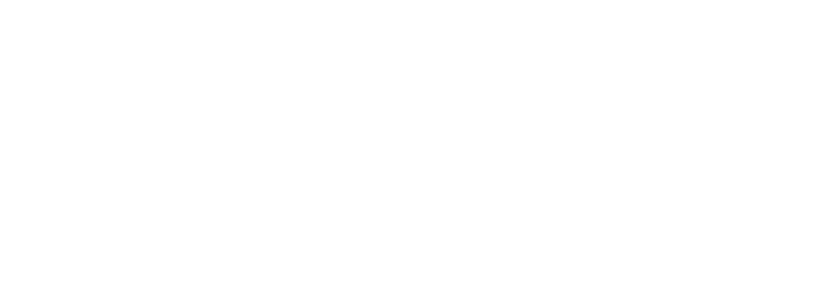
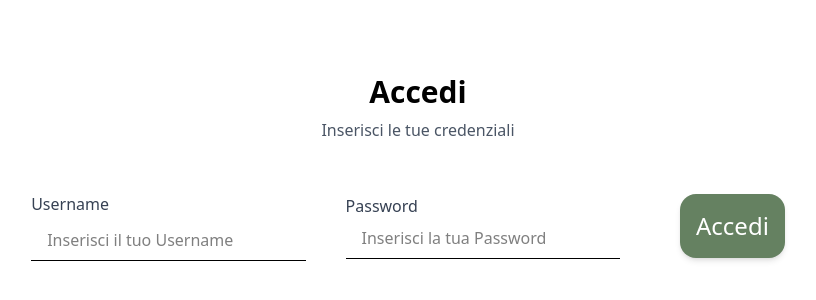
Before and after one commit to VincT89/RecipesView, a React (Vite) app: page /login in a window 1280 px wide. Before the commit this address had no page. Shown: the part 224-524 px from the top of the page, without its empty margins (222-1038 px from the left). Built offline with nearby package versions, Linux system fonts and the light colour scheme.

Commit message:
modifiche

```diff
--- a/src/App.jsx
+++ b/src/App.jsx
@@ -1,15 +1,19 @@
 import { Routes, Route } from "react-router-dom";
 import Button from "./components/Button";
 import { Card } from "./components/Card";
+import LoginPage from "./pages/LoginPage";
+import ProfilePage from "./pages/ProfilePage";
 
 function App() {
 
   return (
     <Routes>
         <Route path="/" element={<Card  image='https://cdn.dummyjson.com/recipe-images/1.webp' name='pizza' description='loremiopuoihl'></Card>} />
-        {/* <Route path="/login" element={<LoginPage />} />
+        <Route path="/login" element={<LoginPage />} />
+        <Route path="/dashboardProfilo" element={<ProfilePage />} />
+        {/*
         <Route path="/dashboardRicette" element={<RecipesViewPage />} />
-        <Route path="/dashboardProfilo" element={<ProfilePage />} /> */}
+         */}
       </Routes>
   )
 }
--- /dev/null
+++ b/src/pages/LoginPage.jsx
@@ -0,0 +1,101 @@
+import { useState } from "react";
+import Button from "../components/Button";
+import { useDispatch } from "react-redux";
+import { useNavigate } from "react-router-dom";
+import { login } from "../store/features/authSlice";
+
+const LoginPage = () => {
+
+    const dispatch = useDispatch();
+    const navigate = useNavigate();
+
+    const [form, setForm] = useState({
+        username: "",
+        password: ""
+    });
+
+    const handleChange = (event) => {
+        const name = event.target.name;
+        const value = event.target.value;
+        setForm((form) => {
+            return {
+                ...form,
+                [name]: value
+            };
+        });
+    };
+
+    const handleSubmit = async (event) => {
+        event.preventDefault();
+
+        try {
+            const response = await fetch("https://dummyjson.com/auth/login", {
+                method: "POST",
+                headers: { "Content-Type": "application/json" },
+                body: JSON.stringify(form)
+            });
+
+            if (!response.ok) {
+                throw new Error("Internal server error")
+            };
+
+            const data = await response.json();
+
+            const { accessToken, refreshToken, ...user } = data;
+
+            dispatch(login({ user, accessToken }));
+            navigate("/dashboardProfilo");
+
+        } catch (error) {
+            console.log(error)
+        };
+    };
+
+    return (
+        <>
+            <div className="flex flex-col justify-center items-center w-full min-h-screen px-4">
+                <div className="mb-8 text-center">
+                    <h2 className="text-3xl font-semibold mb-2">Accedi</h2>
+                    <p className="text-gray-600">Inserisci le tue credenziali</p>
+                </div>
+
+                <form onSubmit={handleSubmit} className="flex flex-col sm:flex-row gap-10 justify-center items-center">
+                    <div className="w-full sm:w-1/3">
+                        <label className="block mb-1 text-gray-700 text-center sm:text-left">Username</label>
+                        <input
+                            type="text"
+                            name="username"
+                            value={form.username}
+                            onChange={handleChange}
+                            required
+                            placeholder="Inserisci il tuo Username"
+                            className="w-full px-4 py-2 border-b border-[--color-button-500] focus:outline-none"
+                        />
+                    </div>
+
+                    <div className="w-full sm:w-1/3">
+                        <label className=" text-gray-700 text-center sm:text-left">Password</label>
+                        <input
+                            type="password"
+                            name="password"
+                            value={form.password}
+                            onChange={handleChange}
+                            required
+                            placeholder="Inserisci la tua Password"
+                            className="w-full px-4 py-2 border-b border-[--color-button-500] focus:outline-none"
+                        />
+                    </div>
+
+                    <div className="w-full sm:w-auto text-center">
+                        <Button type="submit" className="">
+                            Accedi
+                        </Button>
+                    </div>
+                </form>
+            </div>
+
+        </>
+    )
+}
+
+export default LoginPage;
--- /dev/null
+++ b/src/pages/ProfilePage.jsx
@@ -0,0 +1,9 @@
+const ProfilePage = () => {
+    return(
+        <>
+         <h1>Profile</h1>
+        </>
+    )
+}
+
+export default ProfilePage;
--- /dev/null
+++ b/src/store/features/authSlice.js
@@ -0,0 +1,29 @@
+import { createSlice } from "@reduxjs/toolkit";
+
+const auth = JSON.parse(localStorage.getItem("auth"));
+
+const authSlice = createSlice({
+    name: "auth",
+    initialState: {
+        user: auth?.user || null,
+        accessToken: auth?.accessToken || null
+    },
+    reducers: {
+        login: (state, action) => {
+            state.user = action.payload.user;
+            state.accessToken = action.payload.accessToken;
+
+            localStorage.setItem("auth", JSON.stringify({ ...action.payload }));
+        },
+        logout: (state) => {
+            state.user = null;
+            state.accessToken = null;
+
+            localStorage.removeItem("auth");
+        }
+    }
+});
+
+export const { login, logout } = authSlice.actions;
+
+export default authSlice.reducer;
--- a/src/store/index.js
+++ b/src/store/index.js
@@ -1,8 +1,9 @@
 import { configureStore } from '@reduxjs/toolkit';
+import authReducer from "./features/authSlice";
 
 const store = configureStore({
   reducer: {
-
+    auth: authReducer
   },
 });
 
```
